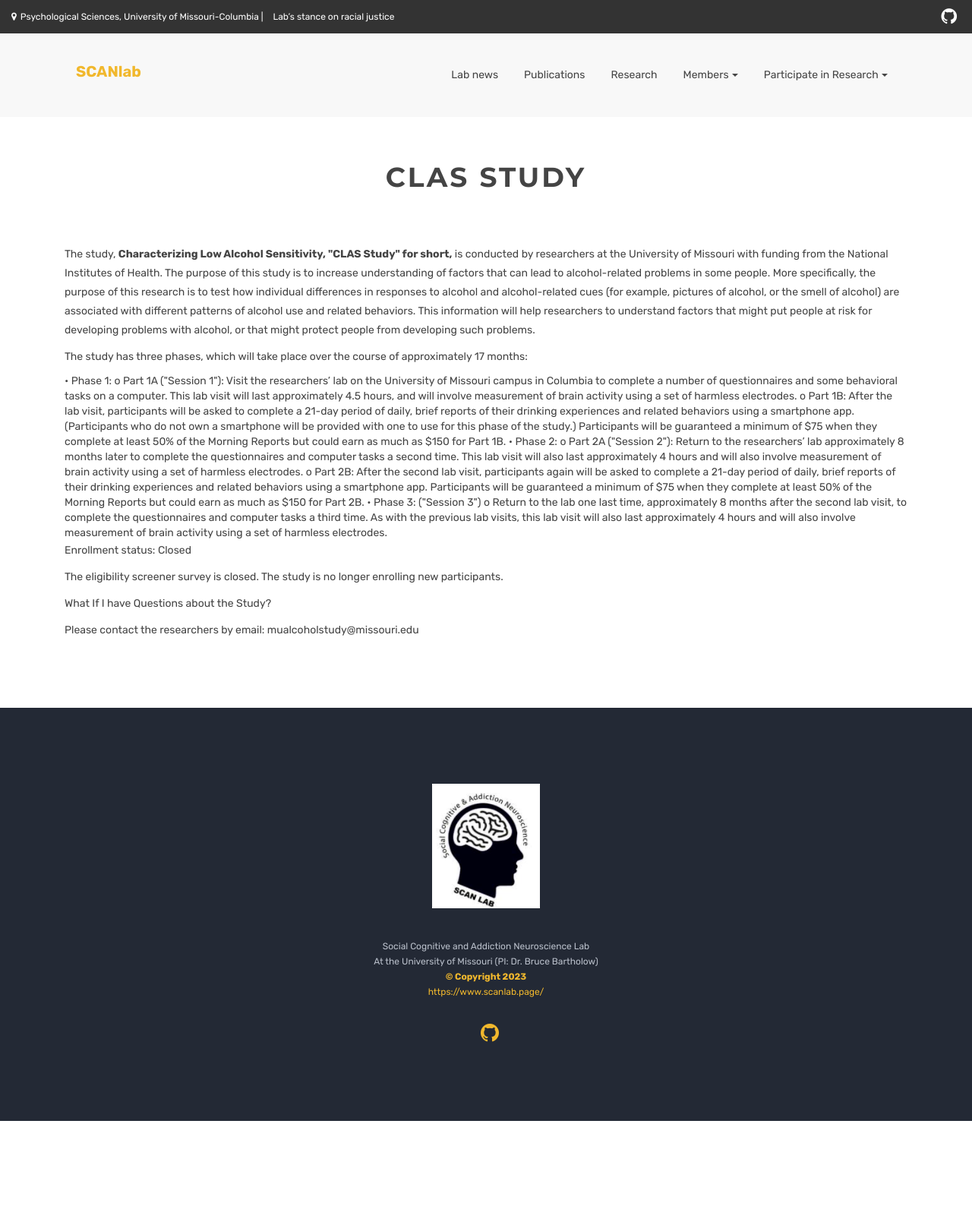
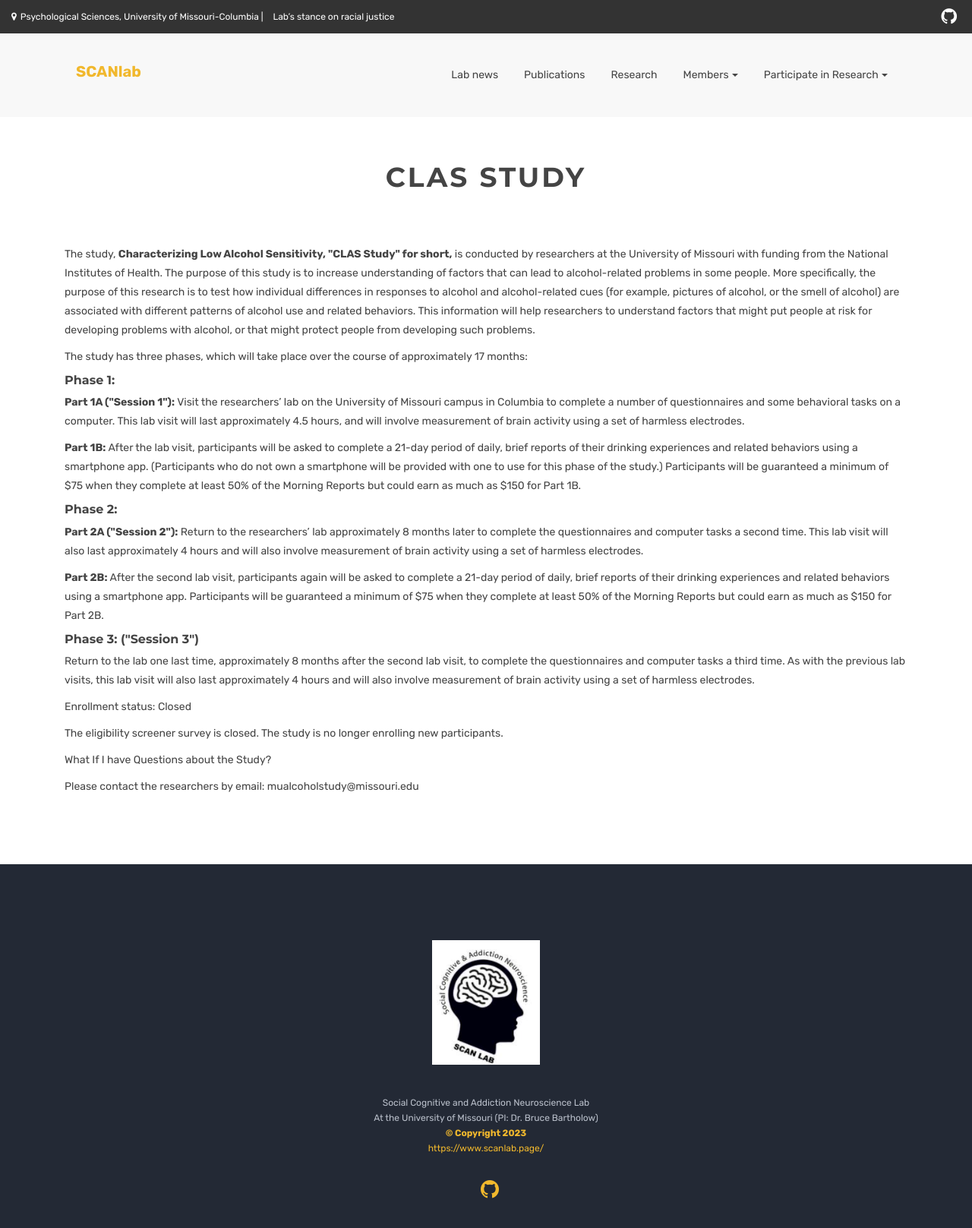
Before and after one commit to bartholow-scanlab/bartholow-scanlab.github.io, a Jekyll site: the page built from CLASstudy.html, in a window 1280 px wide. Shown: the top 1617 px of the page at 76% size. Built offline with Jekyll 4.4.1, drawn with Linux system fonts in a browser that asks for light colours.

```diff
--- a/CLASstudy.html
+++ b/CLASstudy.html
@@ -28,18 +28,19 @@ canonical:
 
 
 <p>	The study has three phases, which will take place over the course of approximately 17 months:</p>
-•	Phase 1:
-o	Part 1A ("Session 1"): Visit the researchers’ lab on the University of Missouri campus in Columbia to complete a number of questionnaires and some behavioral tasks on a computer.  This lab visit will last approximately 4.5 hours, and will involve measurement of brain activity using a set of harmless electrodes.
 
-o	Part 1B: After the lab visit, participants will be asked to complete a 21-day period of daily, brief reports of their drinking experiences and related behaviors using a smartphone app.  (Participants who do not own a smartphone will be provided with one to use for this phase of the study.)  Participants will be guaranteed a minimum of $75 when they complete at least 50% of the Morning Reports but could earn as much as $150 for Part 1B.
+<h6> Phase 1:</h6>
+<p><strong>Part 1A ("Session 1"):</strong> Visit the researchers’ lab on the University of Missouri campus in Columbia to complete a number of questionnaires and some behavioral tasks on a computer.  This lab visit will last approximately 4.5 hours, and will involve measurement of brain activity using a set of harmless electrodes.</p>
 
-•	Phase 2:
-o	Part 2A ("Session 2"): Return to the researchers’ lab approximately 8 months later to complete the questionnaires and computer tasks a second time.  This lab visit will also last approximately 4 hours and will also involve measurement of brain activity using a set of harmless electrodes.
+<p><strong>Part 1B:</strong> After the lab visit, participants will be asked to complete a 21-day period of daily, brief reports of their drinking experiences and related behaviors using a smartphone app.  (Participants who do not own a smartphone will be provided with one to use for this phase of the study.)  Participants will be guaranteed a minimum of $75 when they complete at least 50% of the Morning Reports but could earn as much as $150 for Part 1B.</p>
 
-o	Part 2B: After the second lab visit, participants again will be asked to complete a 21-day period of daily, brief reports of their drinking experiences and related behaviors using a smartphone app.  Participants will be guaranteed a minimum of $75 when they complete at least 50% of the Morning Reports but could earn as much as $150 for Part 2B.
+<h6> Phase 2:</h6>
+<p><strong>Part 2A ("Session 2"):</strong> Return to the researchers’ lab approximately 8 months later to complete the questionnaires and computer tasks a second time.  This lab visit will also last approximately 4 hours and will also involve measurement of brain activity using a set of harmless electrodes.</p>
 
-•	Phase 3: ("Session 3")
-o	Return to the lab one last time, approximately 8 months after the second lab visit, to complete the questionnaires and computer tasks a third time.  As with the previous lab visits, this lab visit will also last approximately 4 hours and will also involve measurement of brain activity using a set of harmless electrodes.
+<p><strong>Part 2B:</strong> After the second lab visit, participants again will be asked to complete a 21-day period of daily, brief reports of their drinking experiences and related behaviors using a smartphone app.  Participants will be guaranteed a minimum of $75 when they complete at least 50% of the Morning Reports but could earn as much as $150 for Part 2B.</p>
+
+<h6>	Phase 3: ("Session 3")</h6>
+<p>Return to the lab one last time, approximately 8 months after the second lab visit, to complete the questionnaires and computer tasks a third time.  As with the previous lab visits, this lab visit will also last approximately 4 hours and will also involve measurement of brain activity using a set of harmless electrodes.</p>
 
 
 <p>Enrollment status: Closed</p>
```
